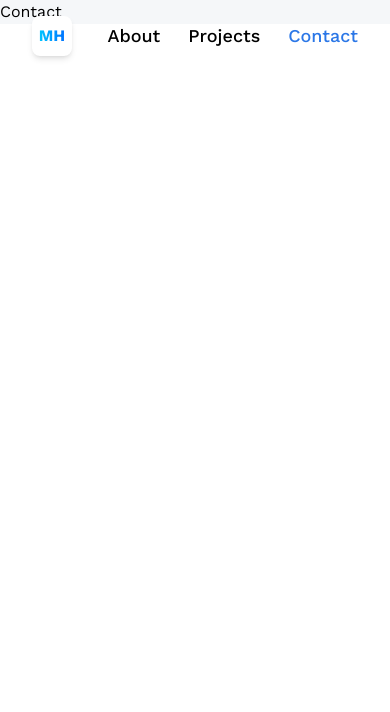
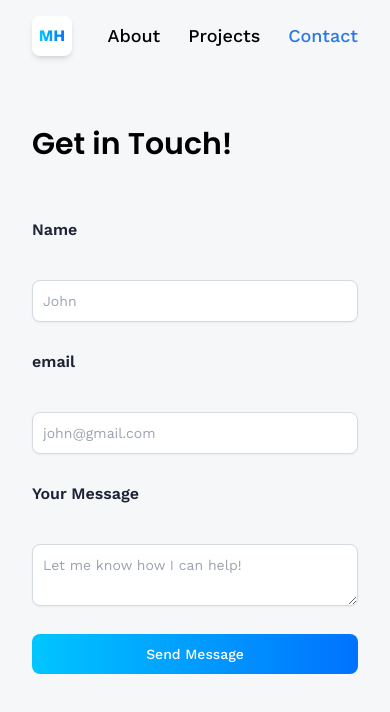
Before and after one commit to Bonzaii1/3D_Portfolio, a React (Vite) app: page /contact in a window 390 px wide. Shown: the top 712 px of the page. Built offline with nearby package versions, Linux system fonts and the light colour scheme.

Commit message:
Finished up the home portion, starting contact

```diff
--- /dev/null
+++ b/src/components/HomeInfo.jsx
@@ -0,0 +1,48 @@
+import React from 'react'
+import { Link } from 'react-router-dom'
+import { arrow } from '../assets/icons'
+
+
+const InfoBox = ({ text, link, btnText }) => (
+    <div className='info-box'>
+        <p className='font-medium sm:text-lg text-center'>{text}</p>
+        <Link to={link} className='neo-brutalism-white neo-btn'>
+            {btnText}
+            <img src={arrow} className='w-4 h-4 object-contain' />
+        </Link>
+    </div>
+)
+
+
+const renderContent = {
+    1: (
+        <h1 className='sm:text-xl sm:leading-snug text-center neo-brutalism-blue py-4 px-8 text-white mx-5'>
+            Hey there, I'm <span className='font-semibold'>Matt</span> 👋
+            <br />
+            A software Engineer from Houston!
+        </h1>
+    ),
+    2: (
+        <InfoBox text="Worked on lots different projects and picked up many skills along the way"
+            link='/about'
+            btnText='Learn More!' />
+    ),
+    3: (
+        <InfoBox text="Interested in what I can do? Check out some of my projects!"
+            link='/projects'
+            btnText='Visit my Portfolio!' />
+    ),
+    4: (
+        <InfoBox text="Want to get into contact or looking to get a project done? I'm only a few keystrokes away!"
+            link='/contact'
+            btnText='Reach out to me!' />
+    ),
+}
+
+
+
+const HomeInfo = ({ currentStage }) => {
+    return renderContent[currentStage] || null
+}
+
+export default HomeInfo
--- a/src/models/Bird.jsx
+++ b/src/models/Bird.jsx
@@ -1,13 +1,42 @@
-import React from 'react'
+import React, { useRef, useEffect } from 'react'
 
 import birdScene from '../assets/3d/bird.glb'
-import { useGLTF } from '@react-three/drei'
+import { useAnimations, useGLTF } from '@react-three/drei'
+import { useFrame } from '@react-three/fiber'
 
 const Bird = () => {
 
     const { scene, animations } = useGLTF(birdScene)
+    const birdRef = useRef();
+    const { actions } = useAnimations(animations, birdRef);
+
+    useEffect(() => {
+        actions['Take 001'].play()
+
+    }, [])
+
+    useFrame(({ clock, camera }) => {
+        //update the Y position to simulate the flight in a sin wave
+        birdRef.current.position.y = Math.sin(clock.elapsedTime) * 0.2 + 2
+
+        if (birdRef.current.position.x > camera.position.x + 10) {
+            birdRef.current.rotation.y = Math.PI
+        } else if (birdRef.current.position.x < camera.position.x - 10) {
+            birdRef.current.rotation.y = 0;
+        }
+
+        if (birdRef.current.rotation.y === 0) {
+            birdRef.current.position.x += 0.01;
+            birdRef.current.position.z -= 0.01;
+        } else {
+            birdRef.current.position.x -= 0.01;
+            birdRef.current.position.z += 0.01;
+        }
+    })
+
+
     return (
-        <mesh position={[-5, 2, 1]} scale={[0.003, 0.003, 0.003]}>
+        <mesh position={[-5, 2, 1]} scale={[0.003, 0.003, 0.003]} ref={birdRef}>
             <primitive object={scene}></primitive>
         </mesh>
     )
--- a/src/models/Plane.jsx
+++ b/src/models/Plane.jsx
@@ -1,13 +1,23 @@
-import React from 'react'
+import React, { useEffect, useRef } from 'react'
 
 import planeScene from '../assets/3d/plane.glb'
 import { useAnimations, useGLTF } from '@react-three/drei'
 
 const Plane = ({ isRotating, ...props }) => {
+    const ref = useRef();
     const { scene, animations } = useGLTF(planeScene)
-    const { actions } = useAnimations(animations, scene)
+    const { actions } = useAnimations(animations, ref)
+
+    useEffect(() => {
+        if (isRotating) {
+            actions['Take 001'].play();
+        } else {
+            actions['Take 001'].stop();
+        }
+    }, [actions, isRotating])
+
     return (
-        <mesh {...props}>
+        <mesh {...props} ref={ref}>
             <primitive object={scene}></primitive>
         </mesh>
     )
--- a/src/models/Sky.jsx
+++ b/src/models/Sky.jsx
@@ -1,12 +1,23 @@
 import { useGLTF } from '@react-three/drei'
-import React from 'react'
+import React, { useRef } from 'react'
 
 import skyScene from '../assets/3d/sky.glb'
+import { useFrame } from '@react-three/fiber'
 
-const Sky = () => {
+const Sky = ({ isRotating }) => {
     const sky = useGLTF(skyScene)
+
+    const skyRef = useRef();
+
+    useFrame((_, delta) => {
+
+        if (isRotating) {
+            skyRef.current.rotation.y += 0.15 * delta
+        }
+    })
+
     return (
-        <mesh><primitive object={sky.scene} /></mesh>
+        <mesh ref={skyRef}><primitive object={sky.scene} /></mesh>
     )
 }
 
--- a/src/models/island.jsx
+++ b/src/models/island.jsx
@@ -14,7 +14,7 @@ import { useFrame, useThree } from "@react-three/fiber";
 import islandScene from '../assets/3d/island.glb'
 import { a } from '@react-spring/three'
 
-const Island = ({ isRotating, setIsRotating, ...props }) => {
+const Island = ({ isRotating, setIsRotating, setCurrentStage, ...props }) => {
     const islandRef = useRef();
 
 
@@ -30,7 +30,7 @@ const Island = ({ isRotating, setIsRotating, ...props }) => {
         e.preventDefault();
         setIsRotating(true);
 
-        const clientX = e.touches ? e.touches[0] : e.clientX
+        const clientX = e.touches ? e.touches[0].clientX : e.clientX
 
         lastX.current = clientX;
     }
@@ -50,7 +50,7 @@ const Island = ({ isRotating, setIsRotating, ...props }) => {
         e.preventDefault();
 
         if (isRotating) {
-            const clientX = e.touches ? e.touches[0] : e.clientX
+            const clientX = e.touches ? e.touches[0].clientX : e.clientX
 
             const delta = (clientX - lastX.current) / viewport.width;
 
@@ -92,7 +92,7 @@ const Island = ({ isRotating, setIsRotating, ...props }) => {
             }
             islandRef.current.rotation.y += rotationSpeed.current
         } else {
-            const rotation = islandRef.current.roation.y;
+            const rotation = islandRef.current.rotation.y;
 
             const normalizedRotation =
                 ((rotation % (2 * Math.PI)) + 2 * Math.PI) % (2 * Math.PI);
--- a/src/pages/Contact.jsx
+++ b/src/pages/Contact.jsx
@@ -1,8 +1,71 @@
-import React from 'react'
+import React, { useState } from 'react'
 
 const Contact = () => {
+    const [form, setForm] = useState({ name: "", email: "", message: "" })
+    const [isLoading, setIsLoading] = useState(false)
+
+    const handleChange = () => {
+
+    }
+
+    const handleFocus = () => {
+
+    }
+
+    const handleBlur = () => {
+
+    }
     return (
-        <div>Contact</div>
+        <section className='relative flex lg:flex-row flex-col max-container'>
+            <div className='flex-1 min-w-[50%] flex flex-col'>
+                <h1 className='head-text'>Get in Touch!</h1>
+                <form className='w-full flex flex-col gap-7 mt-14'>
+                    <label className='text-black-500 font-semibold'>Name</label>
+                    <input
+                        type='text'
+                        name='name'
+                        className='input'
+                        placeholder='John'
+                        required
+                        value={form.name}
+                        onChange={handleChange}
+                        onFocus={handleFocus}
+                        onBlur={handleBlur} />
+
+                    <label className='text-black-500 font-semibold'>email</label>
+                    <input
+                        type='email'
+                        name='email'
+                        className='input'
+                        placeholder='john@gmail.com'
+                        required
+                        value={form.email}
+                        onChange={handleChange}
+                        onFocus={handleFocus}
+                        onBlur={handleBlur} />
+
+                    <label className='text-black-500 font-semibold'>Your Message</label>
+                    <textarea
+                        name='message'
+                        className='input'
+                        placeholder='Let me know how I can help!'
+                        required
+                        value={form.message}
+                        onChange={handleChange}
+                        onFocus={handleFocus}
+                        onBlur={handleBlur} />
+
+                    <button
+                        type="submit"
+                        className='btn'
+                        onFocus={handleFocus}
+                        onBlur={handleBlur}
+                        disabled={isLoading}>
+                        {isLoading ? 'Sending...' : 'Send Message'}
+                    </button>
+                </form>
+            </div>
+        </section>
     )
 }
 
--- a/src/pages/Home.jsx
+++ b/src/pages/Home.jsx
@@ -7,13 +7,13 @@ import Island from '../models/island'
 import Sky from '../models/Sky'
 import Bird from '../models/Bird'
 import Plane from '../models/Plane'
+import HomeInfo from '../components/HomeInfo'
 
-{/* <div className='absolute top-28 left-0 right-0 z-10 flex items-center justify-center'>
-                POPUP
-            </div> */}
+
 
 const Home = () => {
     const [IsRotating, setIsRotating] = useState(false);
+    const [currentStage, setCurrentStage] = useState(1);
 
     const adjustIslandForScreenSize = () => {
         let screenScale = null;
@@ -48,6 +48,9 @@ const Home = () => {
 
     return (
         <section className='w-full h-screen relative'>
+            <div className='absolute top-28 left-0 right-0 z-10 flex items-center justify-center'>
+                {currentStage && <HomeInfo currentStage={currentStage} />}
+            </div>
             <Canvas className={`w-full h-screen bg-transparent ${IsRotating ? 'cursor-grabbing' : 'cursor-grab'}`} camera={{ near: .1, far: 1000 }}>
 
                 <Suspense fallback={<Loader />}>
@@ -57,9 +60,9 @@ const Home = () => {
 
 
                     <Bird />
-                    <Sky />
-                    <Island position={islandPosition} scale={islandScale} rotation={islandRotation} isRotating={IsRotating} setIsRotating={setIsRotating} />
-                    <Plane planeScale={planeScale} planePosition={planePosition} rotation={[0, 20, 0]} />
+                    <Sky isRotating={IsRotating} />
+                    <Island position={islandPosition} scale={islandScale} rotation={islandRotation} isRotating={IsRotating} setIsRotating={setIsRotating} setCurrentStage={setCurrentStage} />
+                    <Plane planeScale={planeScale} planePosition={planePosition} isRotating={IsRotating} rotation={[0, 20, 0]} />
                 </Suspense>
             </Canvas>
 
```
